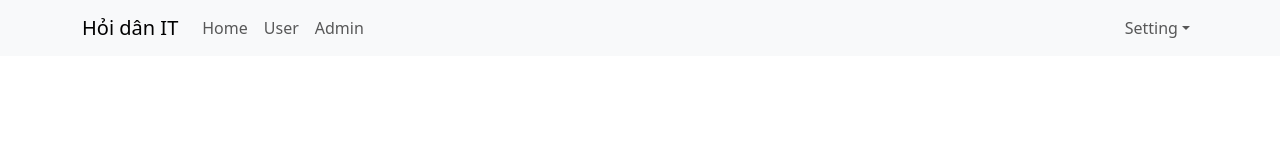
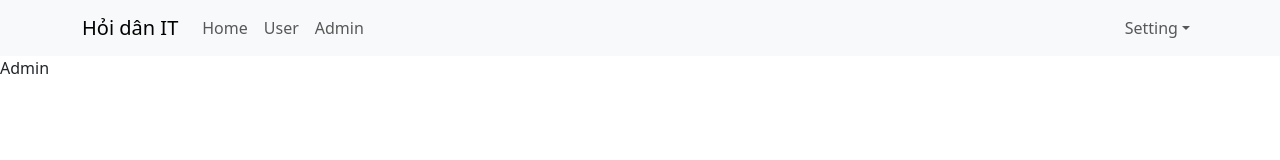
Before and after one commit to hoapng/base-react-redux, a React (Create React App) app: page /admins in a window 1280 px wide. Shown: the top 160 px of the page. Built offline with nearby package versions, Linux system fonts and the light colour scheme.

Commit message:
nest routes

```diff
--- a/package.json
+++ b/package.json
@@ -11,6 +11,7 @@
     "react-bootstrap": "2.4.0",
     "react-dom": "18.2.0",
     "react-redux": "8.0.1",
+    "react-router-dom": "6.3.0",
     "react-scripts": "5.0.1",
     "redux": "4.2.0",
     "redux-devtools-extension": "2.13.9",
--- a/src/App.js
+++ b/src/App.js
@@ -1,11 +1,22 @@
 import './App.scss';
 import Header from './components/Header/Header';
+import { Outlet } from "react-router-dom";
 
 const App = () => {
 
   return (
     <div className="app-container">
-      <Header />
+      <div className='header-container'>
+        <Header />
+      </div>
+      <div className='main-container'>
+        <div className='sidenav-container'>
+
+        </div>
+        <div className='app-content'>
+          <Outlet />
+        </div>
+      </div>
     </div>
   );
 }
--- /dev/null
+++ b/src/components/Admin/Admin.js
@@ -0,0 +1,6 @@
+const Admin = (props) => {
+    return (
+        <div>Admin</div>
+    )
+}
+export default Admin
--- a/src/components/Header/Header.js
+++ b/src/components/Header/Header.js
@@ -2,6 +2,7 @@ import Container from 'react-bootstrap/Container';
 import Nav from 'react-bootstrap/Nav';
 import Navbar from 'react-bootstrap/Navbar';
 import NavDropdown from 'react-bootstrap/NavDropdown';
+import { Link } from "react-router-dom";
 
 const Header = () => {
     return (
@@ -11,9 +12,12 @@ const Header = () => {
                 <Navbar.Toggle aria-controls="basic-navbar-nav" />
                 <Navbar.Collapse id="basic-navbar-nav">
                     <Nav className="me-auto">
-                        <Nav.Link href="#home">Home</Nav.Link>
+                        {/* <Nav.Link href="#home">Home</Nav.Link>
                         <Nav.Link href="#link">User</Nav.Link>
-                        <Nav.Link href="#link">Admin</Nav.Link>
+                        <Nav.Link href="#link">Admin</Nav.Link> */}
+                        <Link to="/" className='nav-link'>Home</Link>
+                        <Link to="/users" className='nav-link'>User</Link>
+                        <Link to="/admins" className='nav-link'>Admin</Link>
                     </Nav>
                     <Nav>
                         <NavDropdown title="Setting" id="basic-nav-dropdown">
--- /dev/null
+++ b/src/components/User/User.js
@@ -0,0 +1,6 @@
+const User = (props) => {
+    return (
+        <div>User</div>
+    )
+}
+export default User
--- a/src/index.js
+++ b/src/index.js
@@ -5,13 +5,24 @@ import reportWebVitals from './reportWebVitals';
 import { Provider } from 'react-redux';
 import store from './redux/store';
 import 'bootstrap/dist/css/bootstrap.min.css';
+import { BrowserRouter, Routes, Route } from "react-router-dom";
+import User from './components/User/User';
+import Admin from './components/Admin/Admin';
 
 const root = ReactDOM.createRoot(document.getElementById('root'));
 root.render(
   <Provider store={store}>
-    <React.StrictMode>
+    {/* <React.StrictMode>
       <App />
-    </React.StrictMode>
+    </React.StrictMode> */}
+    <BrowserRouter>
+      <Routes>
+        <Route path="/" element={<App />}>
+          <Route path="users" element={<User />} />
+          <Route path="admins" element={<Admin />} />
+        </Route>
+      </Routes>
+    </BrowserRouter>
   </Provider>
 );
 
```
Also changed, not shown: 1 other file (tests, documents, lock files or other folders).
